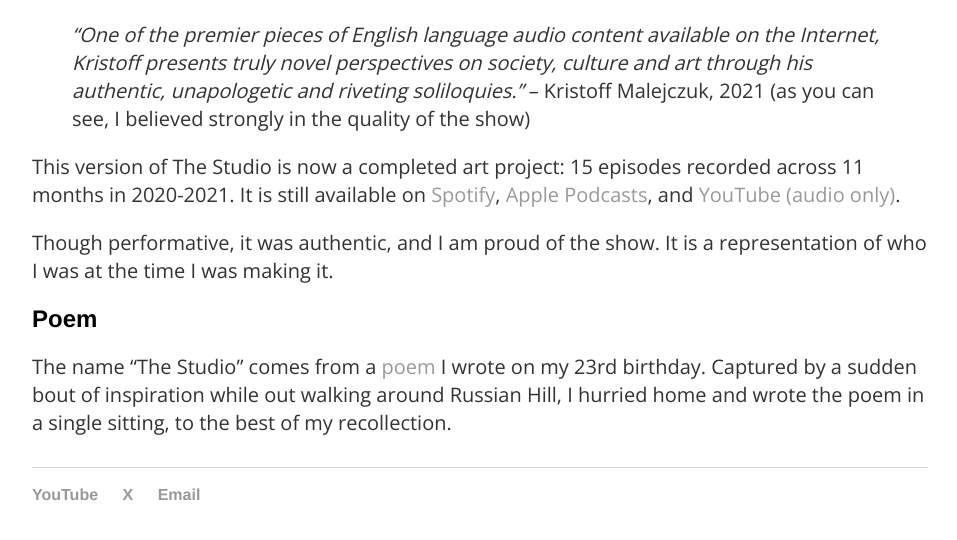
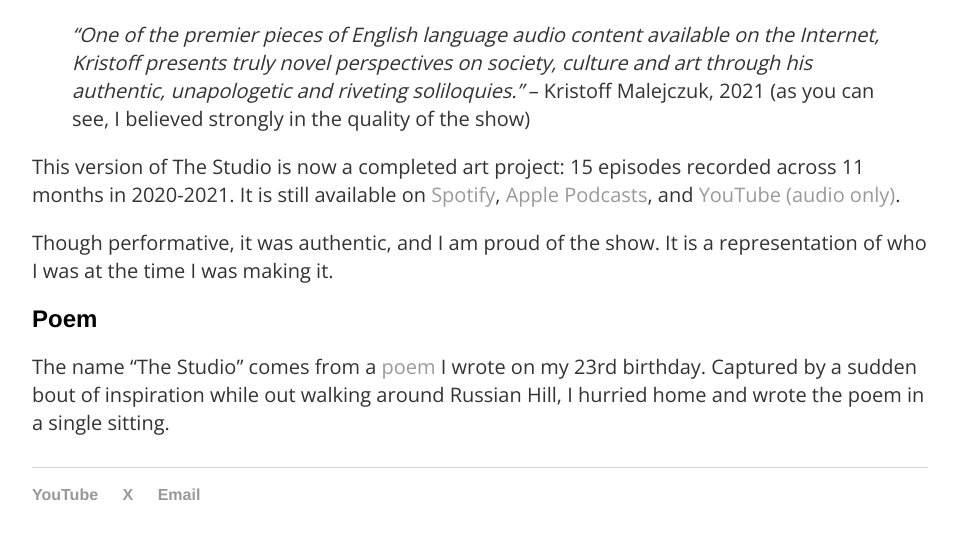
Before and after one commit to malejczuk/malejczuk.github.io, a Jekyll site: the page built from studio/index.md, in a window 1280 px wide and 900 px high, scrolled down 1812 px, cut to the strip 333-873 px from the top of the window. Shown: the whole strip, without its empty margins (160-1117 px from the left). Built offline with Jekyll 4.4.1, drawn with Linux system fonts in a browser that asks for light colours; comment, search, counter and statistics services are not loaded.

```diff
--- a/studio/index.md
+++ b/studio/index.md
@@ -17,7 +17,7 @@ In its current iteration, The Studio is a [YouTube channel](https://www.youtube.
 
 The primary aim of this project, as with all versions of The Studio, is the expression of self, and this is hopefully realized in a way that is equal parts entertaining and informative.
 
-For more on what I'm reading, and to follow along, click here for my [booklists]({{ '/booklists' | relative_url }}).
+For more on what I'm reading, and to follow along, click here for my [booklists]({{ '/studio/booklists' | relative_url }}).
 I am currently working through a reading list of French Realism.
 
 <div class="book-grid">
@@ -52,4 +52,4 @@ It is a representation of who I was at the time I was making it.
 
 ## Poem
 The name "The Studio" comes from a [poem]({{ '/writing/studio' | relative_url }}) I wrote on my 23rd birthday.
-Captured by a sudden bout of inspiration while out walking around Russian Hill, I hurried home and wrote the poem in a single sitting, to the best of my recollection.
+Captured by a sudden bout of inspiration while out walking around Russian Hill, I hurried home and wrote the poem in a single sitting.
```
Also changed, not shown: booklists/index.md (deleted).
